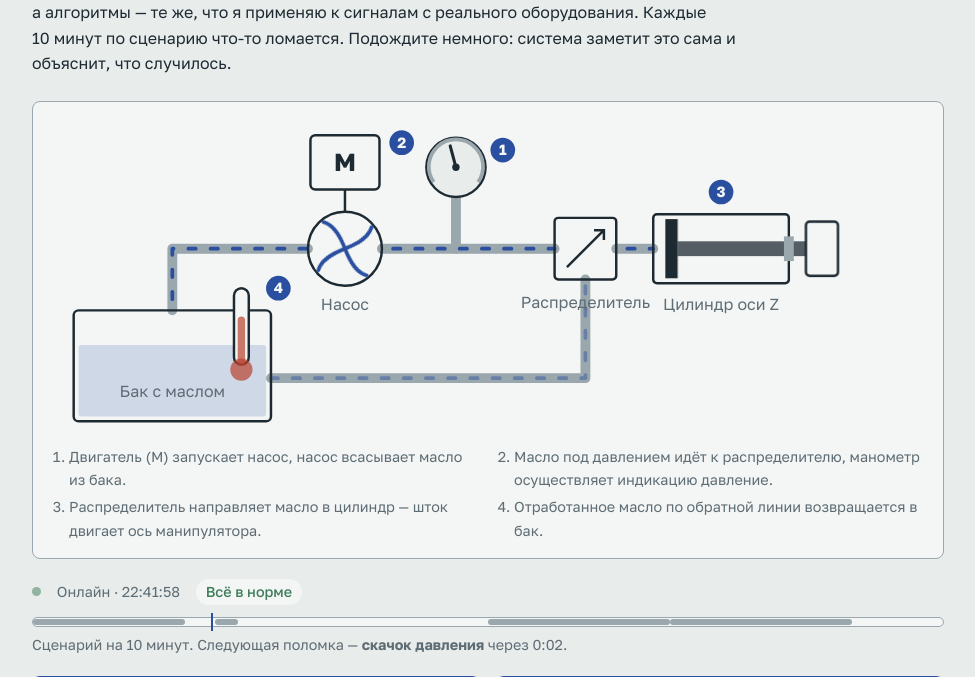
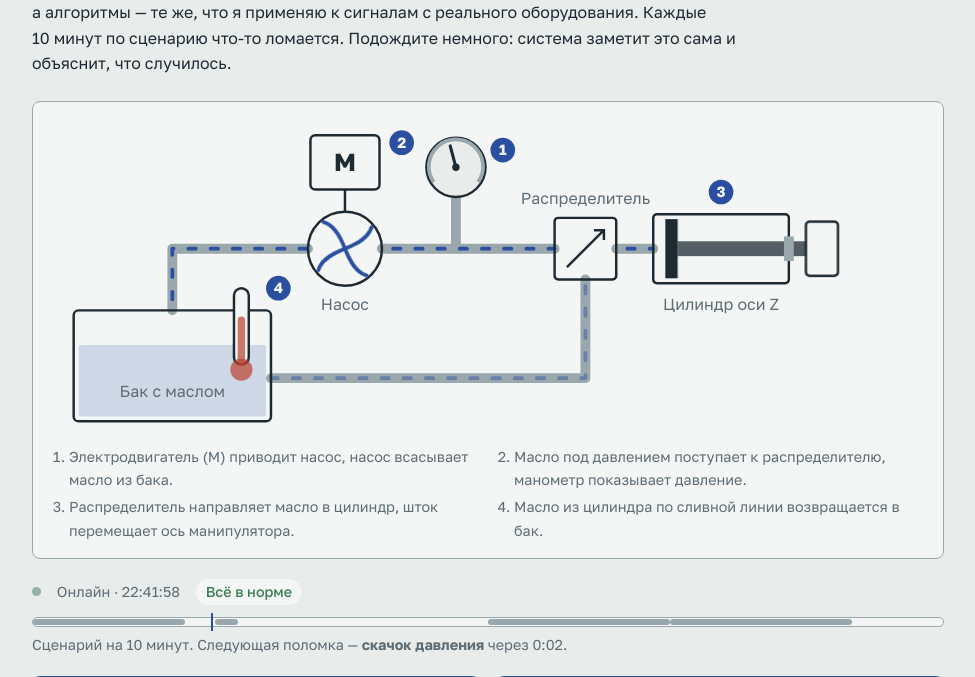
Before and after one commit to KudinovArtemilus/portfolio-django, a Django app: page /demo/ in a window 1280 px wide. Shown: the part 235-912 px from the top of the page, without its empty margins (152-1127 px from the left). Run offline with Django 5.2, Linux system fonts and the light colour scheme.

Commit message:
docs(demo): fix legend wording and label position

```diff
--- a/templates/demo/page.html
+++ b/templates/demo/page.html
@@ -78,7 +78,7 @@
             <g>
                 <rect class="part" x="420" y="125" width="50" height="50" rx="3"/>
                 <path class="part" d="M430 165 L460 135 M452 135 H460 V143"/>
-                <text class="part-label" x="445" y="198" text-anchor="middle">Распределитель</text>
+                <text class="part-label" x="445" y="114" text-anchor="middle">Распределитель</text>
             </g>
 
             <!-- Цилиндр, поршень и шток оси -->
@@ -103,10 +103,10 @@
         <p class="plant-hint">Схему можно листать вбок →</p>
 
         <ol class="plant-legend">
-            <li>Двигатель (M) запускает насос, насос всасывает масло из бака.</li>
-            <li>Масло под давлением идёт к распределителю, манометр осуществляет индикацию давление.</li>
-            <li>Распределитель направляет масло в цилиндр — шток двигает ось манипулятора.</li>
-            <li>Отработанное масло по обратной линии возвращается в бак.</li>
+            <li>Электродвигатель (M) приводит насос, насос всасывает масло из бака.</li>
+            <li>Масло под давлением поступает к распределителю, манометр показывает давление.</li>
+            <li>Распределитель направляет масло в цилиндр, шток перемещает ось манипулятора.</li>
+            <li>Масло из цилиндра по сливной линии возвращается в бак.</li>
         </ol>
     </section>
 
```
